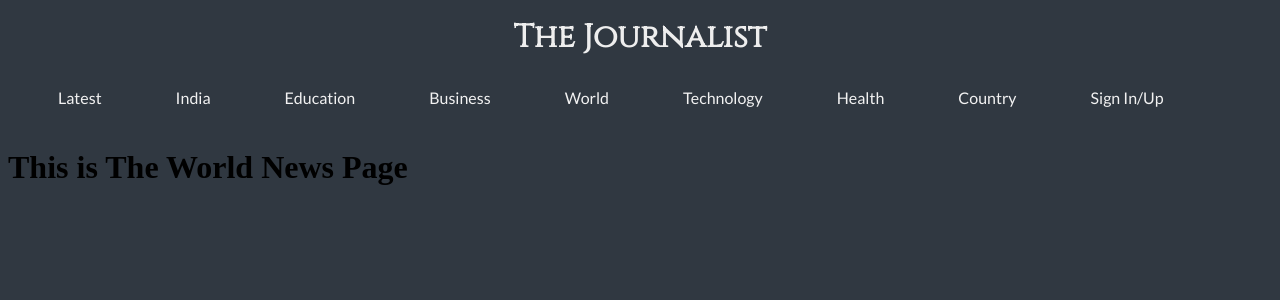
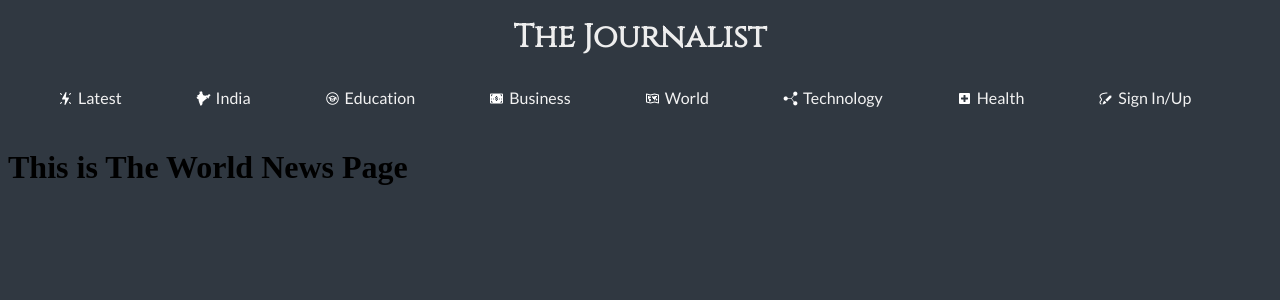
Before and after one commit to csendranshi/INPminiproject, a Django app: page /world/ in a window 1280 px wide. Shown: the top 300 px of the page. Run offline with Django 3.2, Linux system fonts and the light colour scheme.

Commit message:
Updated Code

```diff
--- a/templates/Navbar.html
+++ b/templates/Navbar.html
@@ -13,6 +13,14 @@
     <link href="https://fonts.googleapis.com/css2?family=Cinzel&display=swap" rel="stylesheet">
 
     <link rel="stylesheet" href="https://cdnjs.cloudflare.com/ajax/libs/font-awesome/4.7.0/css/font-awesome.min.css">
+
+    <style>
+        .custom-icon-class-style {
+            margin-right: 5px;
+            margin-bottom: -2px;
+        }
+    </style>
+
 </head>
 <body style="
  background-color: #303841;
@@ -34,16 +42,14 @@
 
 
 <div class="topnav" id="myTopnav">
-    <a href="{% url 'home' %}">Latest</a>
-    <a href="{% url 'india' %}">India</a>
-    <a href="{% url 'education' %}">Education</a>
-    <a href="{% url 'business' %}">Business</a>
-    <a href="{% url 'world' %}">World</a>
-    <a href="{% url 'home' %}">Technology</a>
-    <a href="{% url 'home' %}">Health</a>
-    <a href="{% url 'home' %}">Country</a>
-
-    <a href="{% url 'login' %}">Sign In/Up</a>
+    <a href="{% url 'home' %}"><img class="custom-icon-class-style" src="{% static '/assets/current.png' %}" alt="">Latest</a>
+    <a href="{% url 'india' %}"><img class="custom-icon-class-style" src="{% static '/assets/india.png' %}" alt="">India</a>
+    <a href="{% url 'education' %}"><img class="custom-icon-class-style" src="{% static '/assets/education.png' %}" alt="">Education</a>
+    <a href="{% url 'business' %}"><img class="custom-icon-class-style" src="{% static '/assets/business.png' %}" alt="">Business</a>
+    <a href="{% url 'world' %}"><img class="custom-icon-class-style" src="{% static '/assets/world.png' %}" alt="">World</a>
+    <a href="{% url 'home' %}"><img class="custom-icon-class-style" src="{% static '/assets/connect.png' %}" alt="">Technology</a>
+    <a href="{% url 'home' %}"><img class="custom-icon-class-style" src="{% static '/assets/hospital.png' %}" alt="">Health</a>
+    <a href="{% url 'login' %}"><img class="custom-icon-class-style" src="{% static '/assets/pen.png' %}" alt="">Sign In/Up</a>
 
 
     <a href="javascript:void(0);" style="font-size:15px;" class="icon" onclick="myFunction()">&#9776;</a>
```
Also changed, not shown: static/assets/business.png (added), static/assets/connect.png (added), static/assets/current.png (added), static/assets/education.png (added), static/assets/hospital.png (added), static/assets/india.png (added), static/assets/pen.png (added), static/assets/world.png (added).
